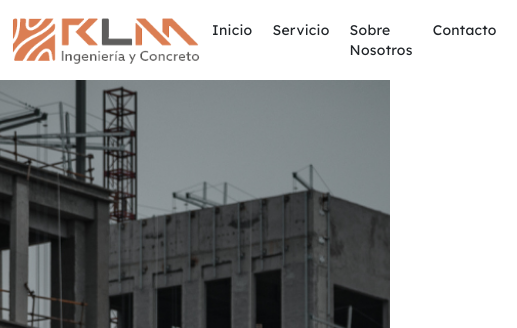
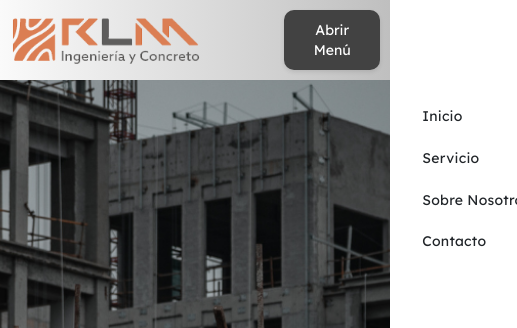
Before and after one commit to KervytRoy/BoilerplateLP, an Angular app: page / in a window 390 px wide. Shown: the top 328 px of the page, 517 px wide, since content can reach past the window. Built offline with nearby package versions, Linux system fonts and the light colour scheme.

Commit message:
cambios navbar responsive

```diff
--- a/src/app/components/nav-bar/nav-bar.component.html
+++ b/src/app/components/nav-bar/nav-bar.component.html
@@ -1,4 +1,4 @@
-<nav class="div-nav">
+<nav  #asDivNav class="div-nav">
   <div class="nav-wrapp">
     <a href="#" class="brand-logo left">
       <img src="../../../assets/imagetipo.png" alt="Logo">
@@ -10,8 +10,9 @@
       <li><a href="collapsible.html">Contacto</a></li>
     </ul>
   </div>
+  <button id="toggle-menu">Abrir Menú</button>
 </nav>
-<script>
+<!-- <script>
   /* Efecto absolute del header  */
   // Detectar el evento de scroll
   window.addEventListener('scroll', function () {
@@ -28,4 +29,12 @@
       nav.style.animation = 'none';
     }
   });
-  </script>
+
+
+  const toggleButton = document.getElementById('toggle-menu');
+  const navMobile = document.getElementById('nav-mobile');
+
+  toggleButton.addEventListener('click', function () {
+    navMobile.classList.toggle('active');
+  });
+</script> -->
--- a/src/app/components/nav-bar/nav-bar.component.scss
+++ b/src/app/components/nav-bar/nav-bar.component.scss
@@ -4,7 +4,7 @@
     --dg-1: linear-gradient(to right, #FAFAFA, #BFBFBF);
     --choco-oscuro: #8D4925;
     --choco-claro: #C57D56;
-  }
+}
 
 header {
     background: var(--dark);
@@ -15,23 +15,27 @@ header {
 
 .div-nav {
     display: flex;
-    justify-content: space-between; /* Distribuye los elementos en los extremos */
-    align-items: center; /* Centra verticalmente */
-    background-color: linear-gradient(to right, #FAFAFA, #BFBFBF) !important;
+    justify-content: space-between;
+    align-items: center;
+    background: linear-gradient(to right, #FAFAFA, #BFBFBF) !important;
     padding: 10px;
     height: 80px;
+    width: 100%;
 }
 
 .brand-logo {
     display: flex;
-    align-items: center; /* Centra verticalmente */
+    align-items: center;
+    /* Centra verticalmente */
     text-decoration: none;
     color: #fff;
 }
 
 .brand-logo img {
-    max-width: 12rem; /* Ajusta el tamaño del logo según tus necesidades */
-    margin-right: 10px; /* Espacio entre el logo y el texto */
+    max-width: 12rem;
+    /* Ajusta el tamaño del logo según tus necesidades */
+    margin-right: 10px;
+    /* Espacio entre el logo y el texto */
 }
 
 #nav-mobile {
@@ -42,7 +46,8 @@ header {
 }
 
 #nav-mobile li {
-    margin-right: 20px; /* Espacio entre los elementos de la lista */
+    margin-right: 20px;
+    /* Espacio entre los elementos de la lista */
 }
 
 #nav-mobile li a {
@@ -59,6 +64,10 @@ header {
     align-items: center;
 }
 
+#toggle-menu {
+    display: none;
+}
+
 
 @keyframes slide-down {
     0% {
@@ -69,3 +78,48 @@ header {
         transform: translateY(0);
     }
 }
+
+@media screen and (max-width: 700px) {
+    .container {
+        /* Ajustes específicos para tablet */
+    }
+}
+
+/* Estilos para móvil */
+@media screen and (max-width: 610px) {
+    #toggle-menu {
+        display: block;
+        border: none;
+        border-radius: 10px;
+        box-shadow: 0 2px 4px rgba(0, 0, 0, 0.1);
+        padding: 10px 20px;
+        background-color: #424242;
+        color: #fff;
+        cursor: pointer;
+        transition: background-color 0.3s ease, transform 0.2s ease;
+    }
+
+    .div-nav ul#nav-mobile {
+        display: flex;
+        flex-direction: column;
+        position: absolute;
+        top: 80px;
+        background: rgb(255, 255, 255);
+        z-index: 999;
+        padding: 4%;
+        right: -40%;
+        transition: right 0.6s ease-in-out; /* Agrega una transición suave */
+    }
+
+    .div-nav ul#nav-mobile li {
+        margin: 10% 0% 10% 0%;
+    }
+
+    .div-nav ul#nav-mobile.active {
+        display: flex; /* Muestra el menú cuando está activo */
+        right: 0;
+    }
+
+
+
+}
--- a/src/app/components/nav-bar/nav-bar.component.ts
+++ b/src/app/components/nav-bar/nav-bar.component.ts
@@ -1,4 +1,4 @@
-import { Component } from '@angular/core';
+import { Component, AfterViewInit, ViewChild, ElementRef } from '@angular/core';
 
 @Component({
   selector: 'app-nav-bar',
@@ -7,6 +7,31 @@ import { Component } from '@angular/core';
   templateUrl: './nav-bar.component.html',
   styleUrl: './nav-bar.component.scss'
 })
-export class NavBarComponent {
+export class NavBarComponent implements AfterViewInit {
+  @ViewChild('asDivNav', { static: true }) asDivNav!: ElementRef;
+
+  ngAfterViewInit() {
+    const divNav = this.asDivNav.nativeElement;
+    const toggleButton = divNav.querySelector('#toggle-menu') as HTMLElement; // Cambio a querySelector
+    const navMobile = divNav.querySelector('#nav-mobile') as HTMLElement; // Cambio a querySelector
+
+    window.addEventListener('scroll', () => {
+      const scrollTop = window.scrollY;
+
+      // Ajustar la posición según la visibilidad
+      if (scrollTop > 100) {
+        divNav.style.position = 'fixed';
+        divNav.style.zIndex = '999';
+        divNav.style.animation = 'slide-down 0.8s ease forwards';
+      } else {
+        divNav.style.position = 'block'; // Otra posición deseada
+        divNav.style.animation = 'none';
+      }
+    });
+
+    toggleButton.addEventListener('click', () => {
+      navMobile.classList.toggle('active');
+    });
+  }
 
 }
```
Lines whose indentation alone changed are shown as unchanged.
